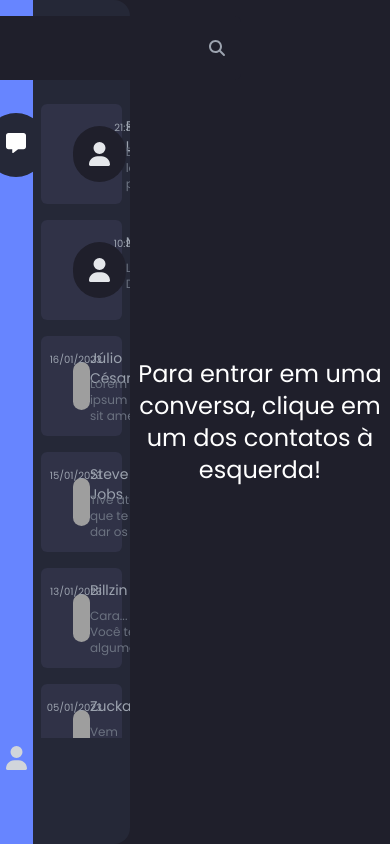
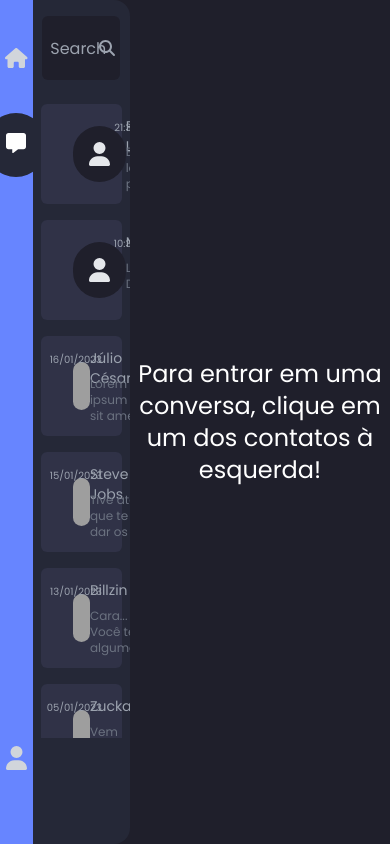
Before and after one commit to lopssRhu4n/Social-App, a Vue app: page /chat in a window 390 px wide. Built offline with nearby package versions, Linux system fonts and the light colour scheme; grey boxes are pictures that could not be loaded.

Commit message:
Adding responsivity to Search Bar

```diff
--- a/src/components/Chat/ContactsBar.vue
+++ b/src/components/Chat/ContactsBar.vue
@@ -34,18 +34,18 @@ const lastMessage = (arr: IMessage[]) => {
   <aside
     class="row-span-6 col-span-3 bg-bg-secondary rounded-r-2xl items-center py-4 flex flex-col"
   >
-    <div class="relative">
+    <div class="relative flex justify-center">
       <input
         @keyup="searchContact"
         type="text"
         v-model="search"
         placeholder="Search"
-        class="w-80 outline-none h-16 mb-2 bg-bg rounded-md p-2 text-gray-400"
+        class="w-4/5 mx-auto outline-none h-16 mb-2 bg-bg rounded-md p-2 text-gray-400"
       />
 
       <font-awesome-icon
         icon="fa-solid fa-magnifying-glass"
-        class="absolute top-6 right-4 text-gray-400"
+        class="absolute top-6 right-[15%] text-gray-400"
       />
     </div>
 
```
